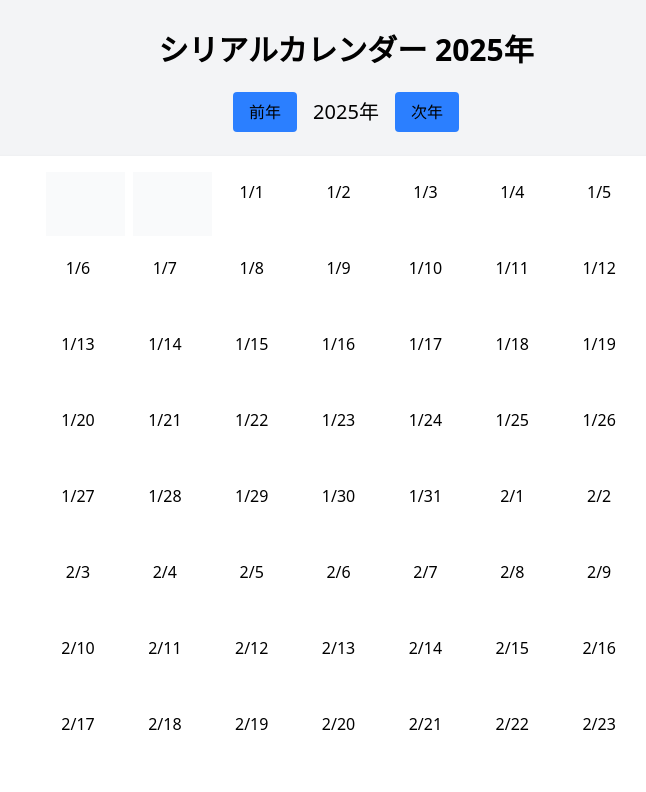
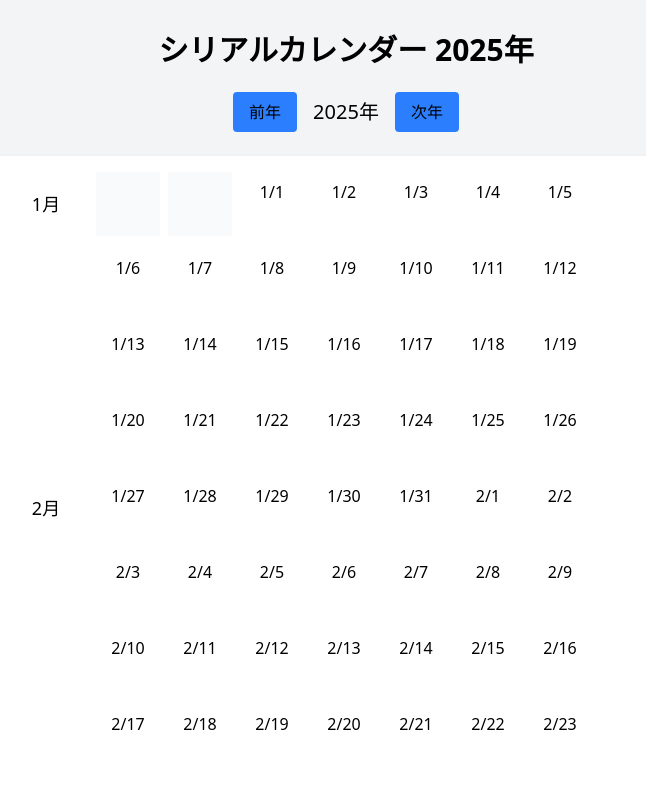
Before and after one commit to okonomi/period-calendar, a React (Vite) app: page / in a window 1280 px wide. Shown: the top 792 px of the page, without its empty margins (294-940 px from the left). Built offline with nearby package versions, Linux system fonts and the light colour scheme.

Commit message:
restructure calendar layout to include month names and improve overall design

```diff
--- a/src/App.tsx
+++ b/src/App.tsx
@@ -26,7 +26,27 @@ export const App: React.FC = () => {
           />
 
           <div className="overflow-x-auto bg-white rounded-lg shadow">
-            <div className="flex flex-col gap-3 mt-4 w-[600px] mx-auto">
+            <div className="flex flex-row mt-4 mx-auto" style={{ width: "700px" }}>
+              {/* 左カラム - 月名表示 */}
+              <div className="w-[100px] flex flex-col gap-3">
+                {weeklyDates.map((week, weekIndex) => {
+                  const firstDayOfMonth = week.find(d => d?.getDate() === 1);
+                  const month = firstDayOfMonth?.getMonth();
+
+                  return (
+                    <div key={`month-${weekIndex}`} className="h-16 flex items-center justify-center">
+                      {month !== undefined && (
+                        <span className="text-lg font-medium text-black">
+                          {month + 1}月
+                        </span>
+                      )}
+                    </div>
+                  );
+                })}
+              </div>
+
+              {/* 右カラム - カレンダー本体 */}
+              <div className="flex flex-col gap-3">
                 {weeklyDates.map((week, weekIndex) => (
                   <div key={`week-${weekIndex}`} className="grid grid-cols-7 gap-2">
                     {week.map((date, dateIndex) => {
@@ -48,5 +68,6 @@ export const App: React.FC = () => {
           </div>
         </div>
       </div>
+    </div>
   );
 }
```
Lines whose indentation alone changed are shown as unchanged.
